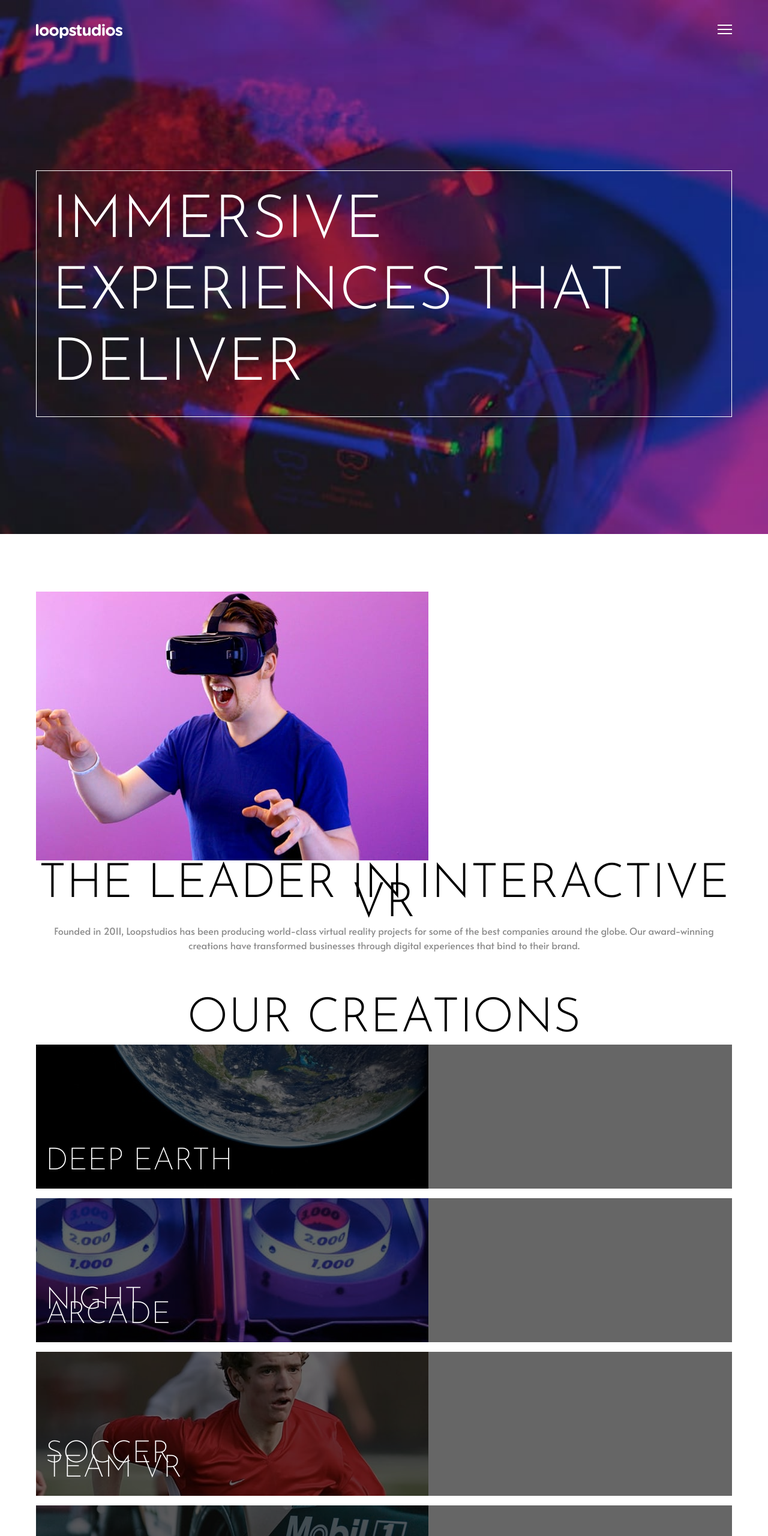
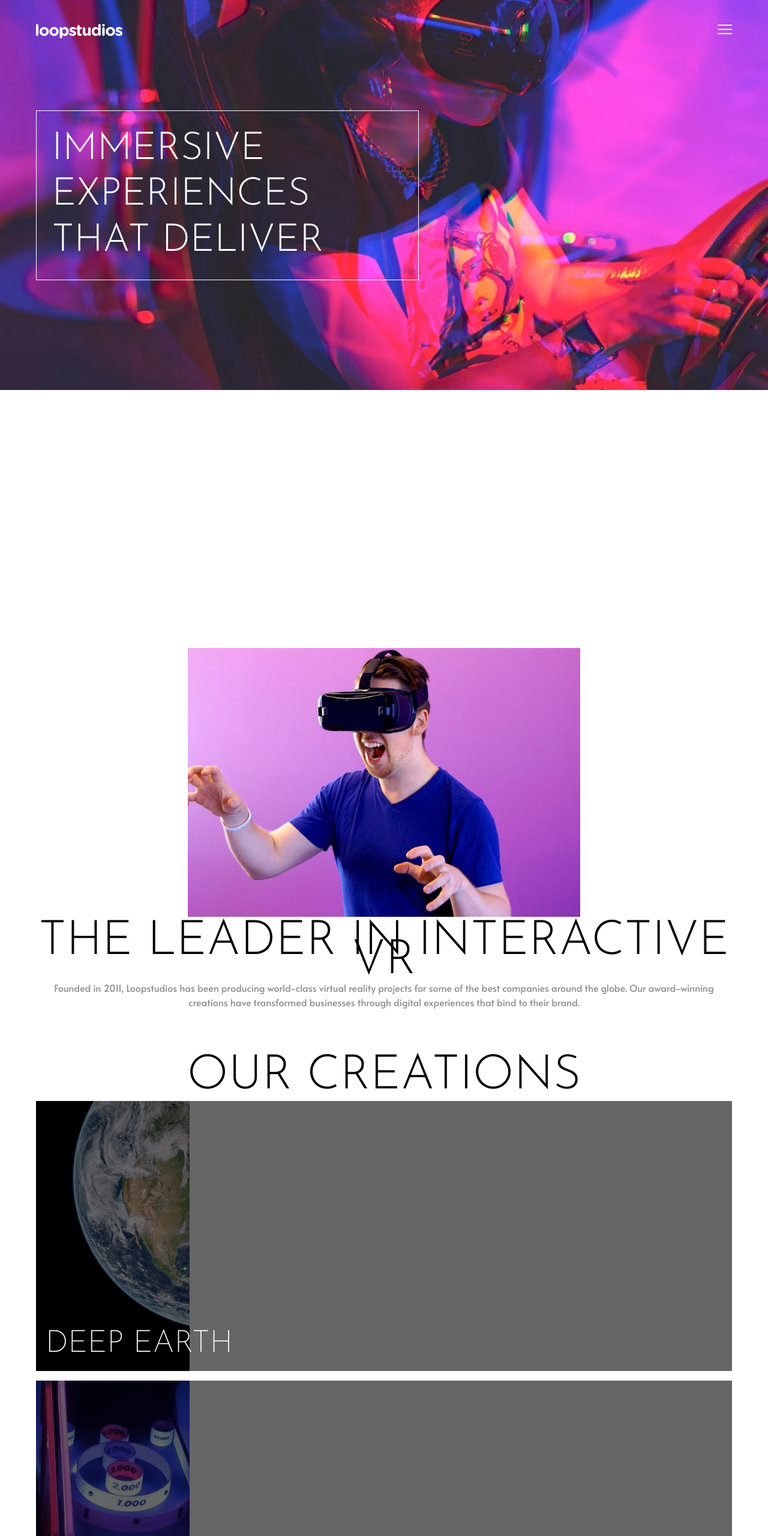
Before and after one commit to ralphvirtucio/loopstudios-landing-page, a website: page index.html in a window 1280 px wide. Shown: the top 2560 px of the page at 60% size. Drawn offline with Linux system fonts and the light colour scheme.

Commit message:
Features: - Update element of Our Creations items - Added desktop design for header

```diff
--- a/index.html
+++ b/index.html
@@ -49,35 +49,60 @@
         <h2>Our Creations</h2>
         <ul class="list">
           <li>
+            <picture>
+              <source media="(min-width: 48rem)" srcset="./images/desktop/image-deep-earth.jpg">
               <img src="./images/mobile/image-deep-earth.jpg" alt="Deep Earth">
+            </picture>
             <h3>Deep Earth</h3>
           </li>
           <li>
+            <picture>
+              <source media="(min-width: 48rem)" srcset="./images/desktop/image-night-arcade.jpg">
               <img src="./images/mobile/image-night-arcade.jpg" alt="Night Arcade">
+            </picture>
             <h3>Night Arcade</h3>
           </li>
           <li>
+            <picture>
+              <source media="(min-width: 48rem)" srcset="./images/desktop/image-soccer-team.jpg">
               <img src="./images/mobile/image-soccer-team.jpg" alt="Soccer Team VR">
+            </picture>
             <h3>Soccer Team VR</h3>
           </li>
           <li>
+            <picture>
+              <source media="(min-width: 48rem)" srcset="./images/desktop/image-grid.jpg">
               <img src="./images/mobile/image-grid.jpg" alt="The Grid">
+            </picture>
             <h3>The Grid</h3>
           </li>
           <li>
+            <picture>
+              <source media="(min-width: 48rem)" srcset="./images/desktop/image-from-above.jpg">
+              <img src="./images/mobile/image-grid.jpg" alt="The Grid">
+            </picture>
             <img src="./images/mobile/image-from-above.jpg" alt="From Up Above VR">
             <h3>From Up Above VR</h3>
           </li>
           <li>
+            <picture>
+              <source media="(min-width: 48rem)" srcset="./images/desktop/image-pocket-borealis.jpg">
               <img src="./images/mobile/image-pocket-borealis.jpg" alt="Pocket Borealis">
+            </picture>
             <h3>Pocket Borealis</h3>
           </li>
           <li>
+            <picture>
+              <source media="(min-width: 48rem)" srcset="./images/desktop/image-curiosity.jpg">
               <img src="./images/mobile/image-curiosity.jpg" alt="The Curiosity">
+            </picture>
             <h3>The Curiosity</h3>
           </li>
           <li>
+            <picture>
+              <source media="(min-width: 48rem)" srcset="./images/desktop/image-fisheye.jpg">
               <img src="./images/mobile/image-fisheye.jpg" alt="Make it fisheye">
+            </picture>
             <h3>Make it fisheye</h3>
           </li>
         </ul>
--- a/scss/blocks/_header.scss
+++ b/scss/blocks/_header.scss
@@ -7,17 +7,18 @@
 
 
   @media (min-width: 48em) {
-    background-image: url('../images/mobile/image-hero.jpg');
+    background-image: url('../images/desktop/image-hero.jpg');
+    background-size: auto;
   }
 
-  &::after {
-    content: '';
-    position: absolute;
-    top: 0;
-    left: 0;
-    right: 0;
-    bottom: 0;
-  }
+  // &::after {
+  //   content: '';
+  //   position: absolute;
+  //   top: 0;
+  //   left: 0;
+  //   right: 0;
+  //   bottom: 0;
+  // }
 
   .logo {
     width: 144px;
@@ -26,6 +27,10 @@
   nav {
     padding-block-start: 2.5rem;
     margin-block-end: get-size('600');
+
+    @media (min-width: 48em) {
+      margin-block-end: 7.5rem;
+    }
   }
 
   .content {
@@ -35,12 +40,17 @@
     flex-direction: column;
     justify-content: center;
 
+    @media (min-width: 48em) {
+      justify-content: flex-start;
+      max-width: 55%;
+    }
+
     p {
       font-family: get-utility-value('font', 'base');
       color: get-color('white');
       font-weight: 300;
       text-transform: uppercase;
-      font-size: var(--step-5);
+      font-size: var(--step-3);
       line-height: 1.2;
       border: 1px solid get-color('white');
       padding: get-size('600');
--- a/scss/blocks/_sections.scss
+++ b/scss/blocks/_sections.scss
@@ -13,10 +13,14 @@ section {
 
 .interactive-vr {
   margin-block-start: 6rem;
+  display: flex;
+  flex-direction: column;
+  align-items: center;
 
   .content {
     text-align: center;
     margin-block-start: get-size('600');
+    background-color: get-color('white');
 
 
     p {
```
Also changed, not shown: css/global.css, 1 other file. Lines whose indentation alone changed are shown as unchanged.
